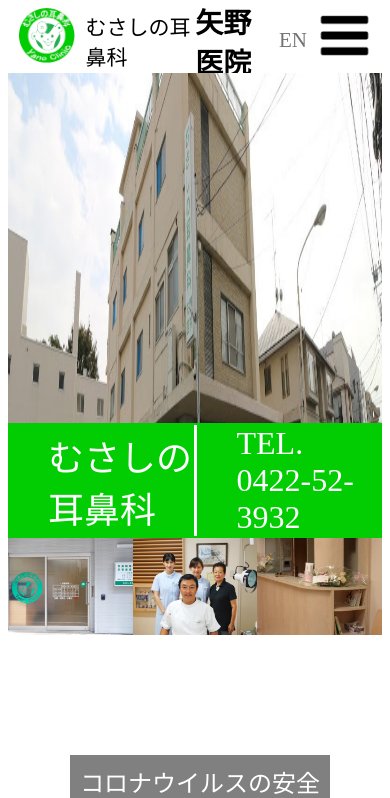
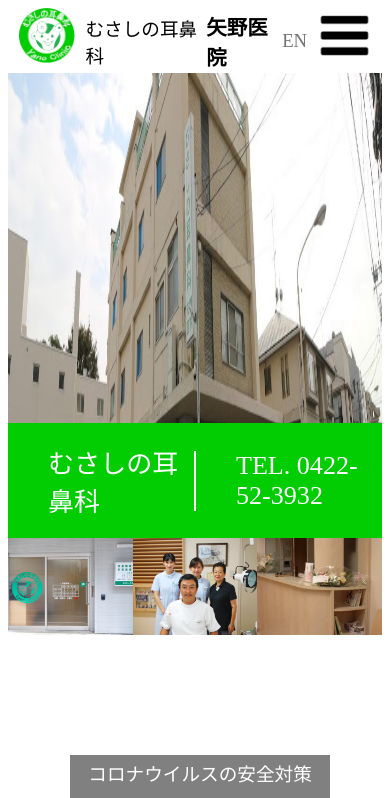
Before and after one commit to issa-art/canconan123.github.io, a plain HTML site: page index.html in a window 390 px wide. Shown: the top 798 px of the page. Drawn offline with nearby package versions, Linux system fonts and the light colour scheme.

Commit message:
Mobile Friendly v2

```diff
--- a/Project.css
+++ b/Project.css
@@ -16,19 +16,19 @@ header img {
   display: flex;
   align-items: center;
   margin-right: auto;
-  font-size: 21px;
+  font-size: 1em;
   color: #000000;
 }
 
 .header1 {
-  font-size: 28px;
+  font-size: 1.1em;
   color: #000000;
 }
 
 .header2 {
   display: flex;
   align-items: center;
-  font-size: 21px;
+  font-size: 1em;
   color: #737373;
 }
 
@@ -54,14 +54,14 @@ header img {
 
 #hospitalname {
   margin-left: 40px;
-  font-size: 36px;
+  font-size: 1.4em;
   color: #FFFFFF;
 }
 
 #phone {
-  border-left: solid white;
+  border-left: solid white 2px;
   padding-left: 40px;
-  font-size: 32px;
+  font-size: 1.4em;
   color: #FFFFFF;
 }
 
@@ -92,7 +92,7 @@ header img {
 }
 
 .titlebar {
-  font-size: 24px;
+  font-size: 1em;
   color: #FFFFFF;
   background-color: gray;
   height: 40px;
@@ -105,7 +105,7 @@ header img {
 
 .noticeContent {
   color: #000000;
-  font-size: 18px;
+  font-size: 0.7em;
   padding: 20px;
   padding-bottom: 10px;
 }
@@ -113,7 +113,7 @@ header img {
 .noticeButton a:link, a:visited, a:hover, a:active {
   text-decoration: none;
   padding: 5px 20px;
-  font-size: 21px;
+  font-size: 0.8em;
   color: #FFFFFF;
   background-color: gray;
   height: 50px;
--- a/index.html
+++ b/index.html
@@ -4,11 +4,12 @@
     <meta charset="utf-8">
     <title>Test</title>
     <link rel="stylesheet" href="Project.css"></link>
+    <script src="https://ajax.googleapis.com/ajax/libs/jquery/3.5.1/jquery.min.js"></script>
     <script src="script.js" defer></script>
     <meta name="viewport" content="width=device-width, initial-scale=1.0">
   </head>
+
   <body>
-
 <!-- top part heading -->
     <header>
       <img src="Images/Home Page/Logo.png" alt="">
--- a/script.js
+++ b/script.js
@@ -0,0 +1,19 @@
+// When document has finished loading
+$(document).ready(function() {
+
+    var resizeText = function () {
+        // Standard height, for which the body font size is correct
+        var preferredFontSize = 180; // %
+        var preferredSize = 1024 * 768;
+
+        var currentSize = $(window).width() * $(window).height();
+        var scalePercentage = Math.sqrt(currentSize) / Math.sqrt(preferredSize);
+        var newFontSize = preferredFontSize * scalePercentage;
+        $("body").css("font-size", newFontSize + '%');
+    };
+
+    $(window).bind('resize', function() {
+        resizeText();
+    }).trigger('resize');
+
+});
```
